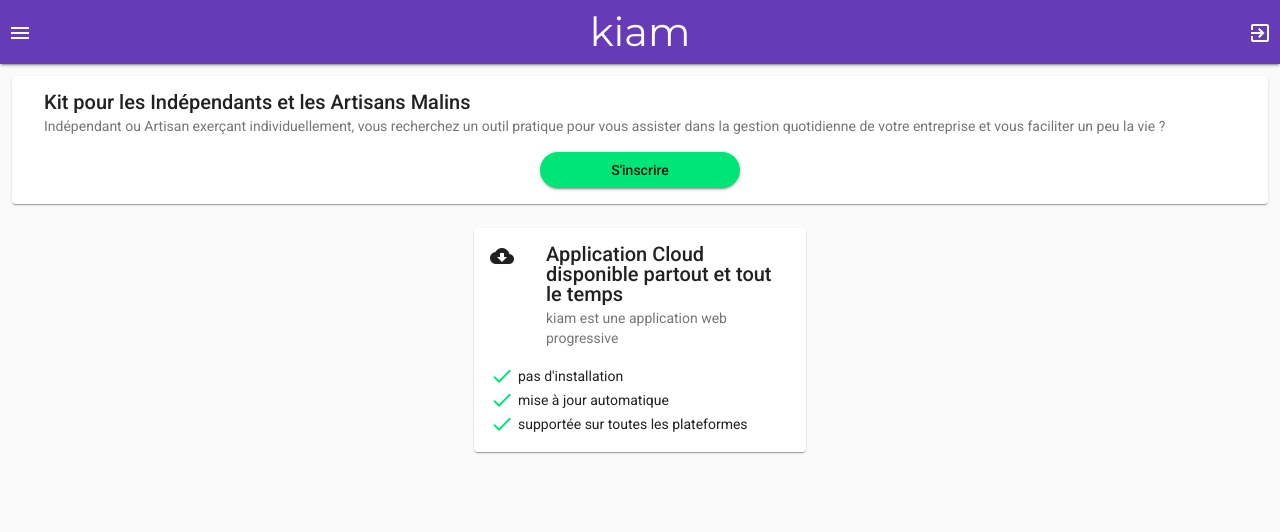
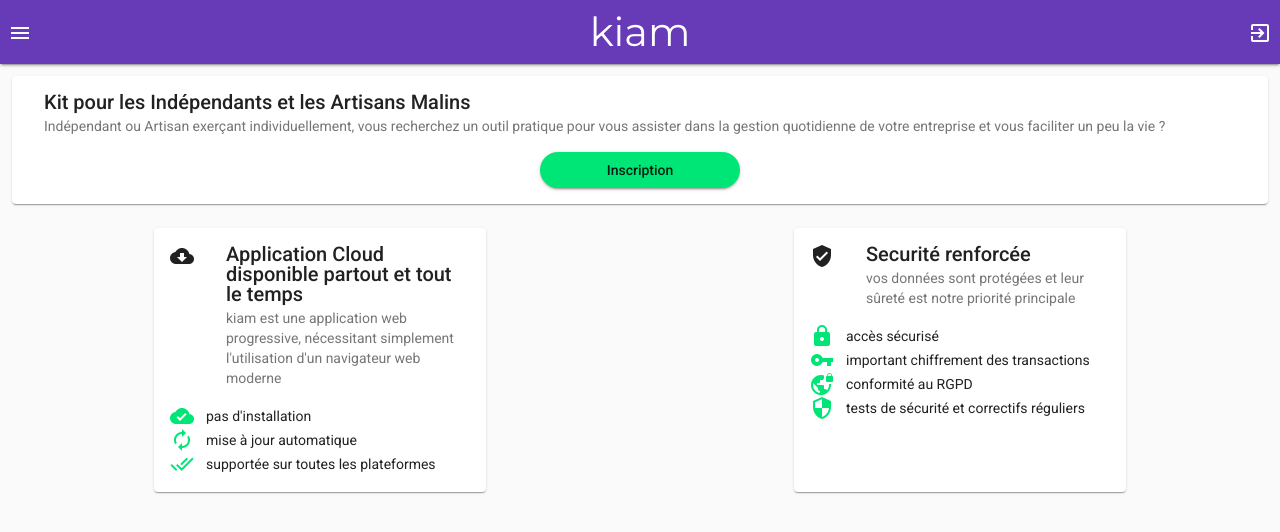
Before and after one commit to trendev/kiam-welcome, an Angular app: page /home in a window 1280 px wide. Shown: the top 532 px of the page. Built offline with nearby package versions, Linux system fonts and the light colour scheme.

Commit message:
add security item

```diff
--- a/src/app/home/home.component.html
+++ b/src/app/home/home.component.html
@@ -13,7 +13,7 @@
         <mat-card-content>
             <div class="signup-div">
                 <a mat-raised-button color="accent" class="signup-button"
-                    href="https://kiam.fr/app/sign-up ">S'inscrire</a>
+                    href="https://kiam.fr/app/sign-up ">Inscription</a>
             </div>
         </mat-card-content>
     </mat-card>
@@ -22,20 +22,45 @@
             <mat-card-header>
                 <i mat-card-avatar class="material-icons">cloud_download</i>
                 <mat-card-title>Application Cloud disponible partout et tout le temps</mat-card-title>
-                <mat-card-subtitle>kiam est une application web progressive</mat-card-subtitle>
+                <mat-card-subtitle>kiam est une application web progressive, nécessitant simplement l'utilisation d'un navigateur web moderne</mat-card-subtitle>
             </mat-card-header>
             <mat-card-content>
                 <div class="item">
-                    <mat-icon color="accent">done</mat-icon>
+                    <mat-icon color="accent">cloud_done</mat-icon>
                     <span>pas d'installation</span>
                 </div>
                 <div class="item">
-                    <mat-icon color="accent">done</mat-icon>
+                    <mat-icon color="accent">autorenew</mat-icon>
                     <span>mise à jour automatique</span>
                 </div>
                 <div class="item">
-                    <mat-icon color="accent">done</mat-icon>
+                    <mat-icon color="accent">done_all</mat-icon>
                     <span>supportée sur toutes les plateformes</span>
+                </div>
+            </mat-card-content>
+        </mat-card>
+        <mat-card class="feature_card">
+            <mat-card-header>
+                <i mat-card-avatar class="material-icons">verified_user</i>
+                <mat-card-title>Securité renforcée</mat-card-title>
+                <mat-card-subtitle>vos données sont protégées et leur sûreté est notre priorité principale</mat-card-subtitle>
+            </mat-card-header>
+            <mat-card-content>
+                <div class="item">
+                    <mat-icon color="accent">https</mat-icon>
+                    <span>accès sécurisé</span>
+                </div>
+                <div class="item">
+                    <mat-icon color="accent">vpn_key</mat-icon>
+                    <span>important chiffrement des transactions</span>
+                </div>
+                <div class="item">
+                    <mat-icon color="accent">vpn_lock</mat-icon>
+                    <span>conformité au RGPD</span>
+                </div>
+                <div class="item">
+                    <mat-icon color="accent">security</mat-icon>
+                    <span>tests de sécurité et correctifs réguliers</span>
                 </div>
             </mat-card-content>
         </mat-card>
--- a/src/app/home/home.component.scss
+++ b/src/app/home/home.component.scss
@@ -48,5 +48,5 @@
 }
 
 .item > span {
-    padding-left: 4px;
+    padding-left: 12px;
 }
```
